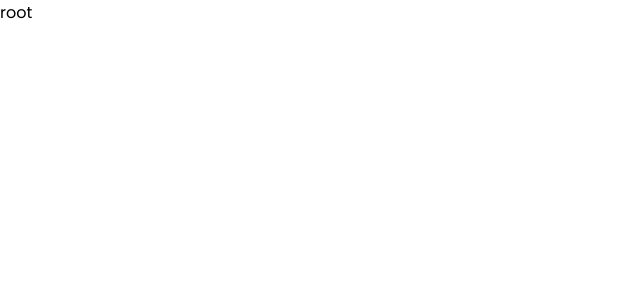
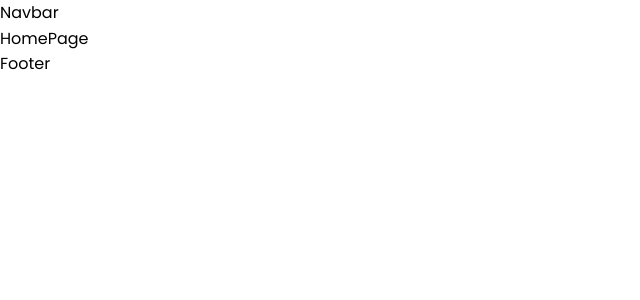
Before and after one commit to Rauf-pro/shopping-app, a React (Create React App) app: page / in a window 1280 px wide. Shown: the top 300 px of the page, without its empty margins (0-640 px from the left). Built offline with nearby package versions, Linux system fonts and the light colour scheme.

Commit message:
app-root/: import  navbar, footer and pages as route path

```diff
--- a/src/App.js
+++ b/src/App.js
@@ -1,10 +1,21 @@
-
-import './App.scss';
+import "./App.scss";
+import { BrowserRouter, Routes, Route } from "react-router-dom";
+import { Home, Category, Cart } from "./pages/index";
+import Navbar from "./components/Navbar/Navbar";
+import Footer from "./components/Footer/Footer";
 
 function App() {
   return (
     <div className="App">
-     root
+      <BrowserRouter>
+        <Navbar />
+        <Routes>
+          <Route path="/" element={<Home />} />
+          <Route path="/category/:id" element={<Category />} />
+          <Route path="/cart" element={<Cart />} />
+        </Routes>
+        <Footer />
+      </BrowserRouter>
     </div>
   );
 }
```
